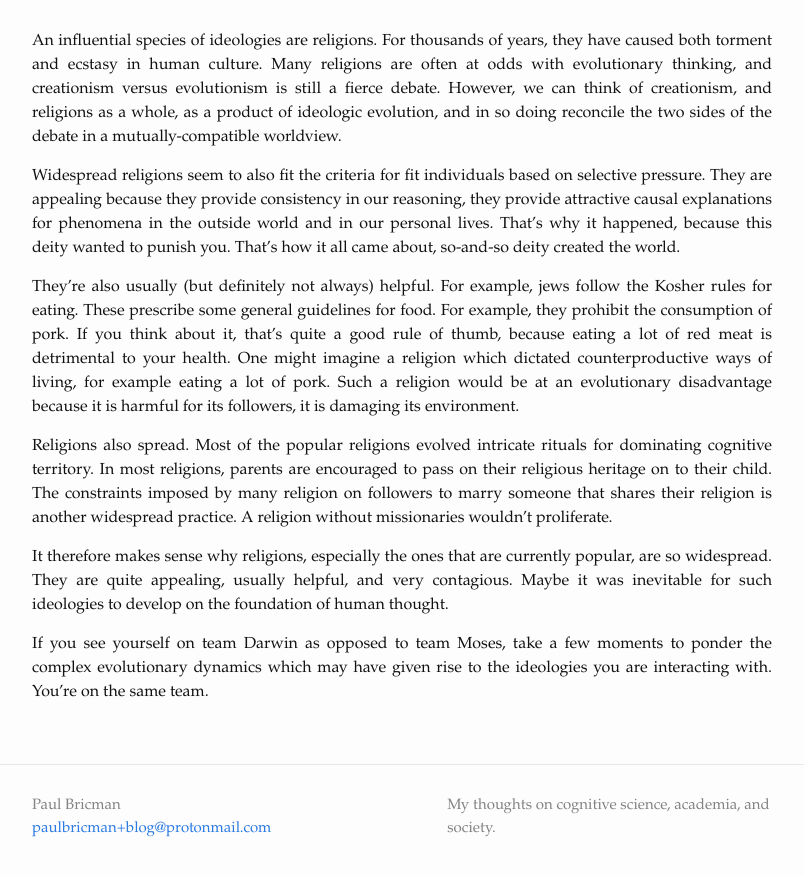
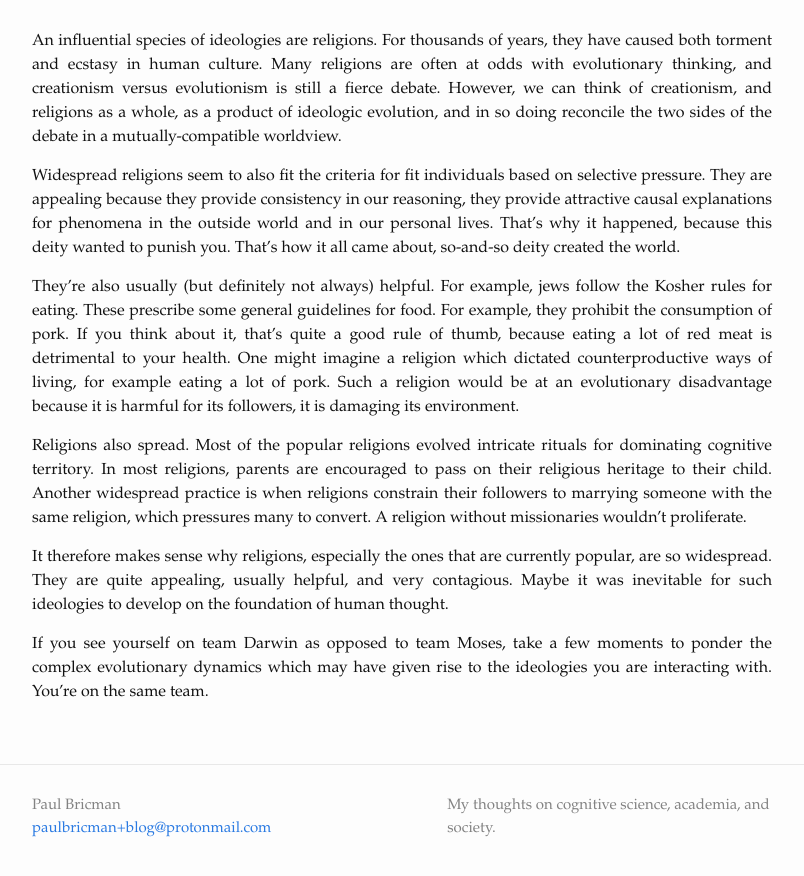
Before and after one commit to paulbricman/paulbricman.github.io, a Jekyll site: the page built from _posts/2020-09-13-darwin-meets-moses.md, in a window 1280 px wide and 900 px high, scrolled down 1677 px. Shown: the top 876 px of the window, without its empty margins (238-1042 px from the left). Built offline with Jekyll 4.4.1, drawn with Linux system fonts in a browser that asks for light colours; some of the changed text lies outside the part shown.

Commit message:
Fix typos

```diff
--- a/_posts/2020-09-13-darwin-meets-moses.md
+++ b/_posts/2020-09-13-darwin-meets-moses.md
@@ -39,7 +39,7 @@ Widespread religions seem to also fit the criteria for fit individuals based on
 
 They're also usually (but definitely not always) helpful. For example, jews follow the Kosher rules for eating. These prescribe some general guidelines for food. For example, they prohibit the consumption of pork. If you think about it, that's quite a good rule of thumb, because eating a lot of red meat is detrimental to your health. One might imagine a religion which dictated counterproductive ways of living, for example eating a lot of pork. Such a religion would be at an evolutionary disadvantage because it is harmful for its followers, it is damaging its environment.
 
-Religions also spread. Most of the popular religions evolved intricate rituals for dominating cognitive territory. In most religions, parents are encouraged to pass on their religious heritage on to their child. The constraints imposed by many religion on followers to marry someone that shares their religion is another widespread practice. A religion without missionaries wouldn't proliferate.
+Religions also spread. Most of the popular religions evolved intricate rituals for dominating cognitive territory. In most religions, parents are encouraged to pass on their religious heritage to their child. Another widespread practice is when religions constrain their followers to marrying someone with the same religion, which pressures many to convert. A religion without missionaries wouldn't proliferate.
 
 It therefore makes sense why religions, especially the ones that are currently popular, are so widespread. They are quite appealing, usually helpful, and very contagious. Maybe it was inevitable for such ideologies to develop on the foundation of human thought.
 
```
Also changed, not shown: other parts of _posts/2020-09-13-darwin-meets-moses.md (+1 -1 lines).
